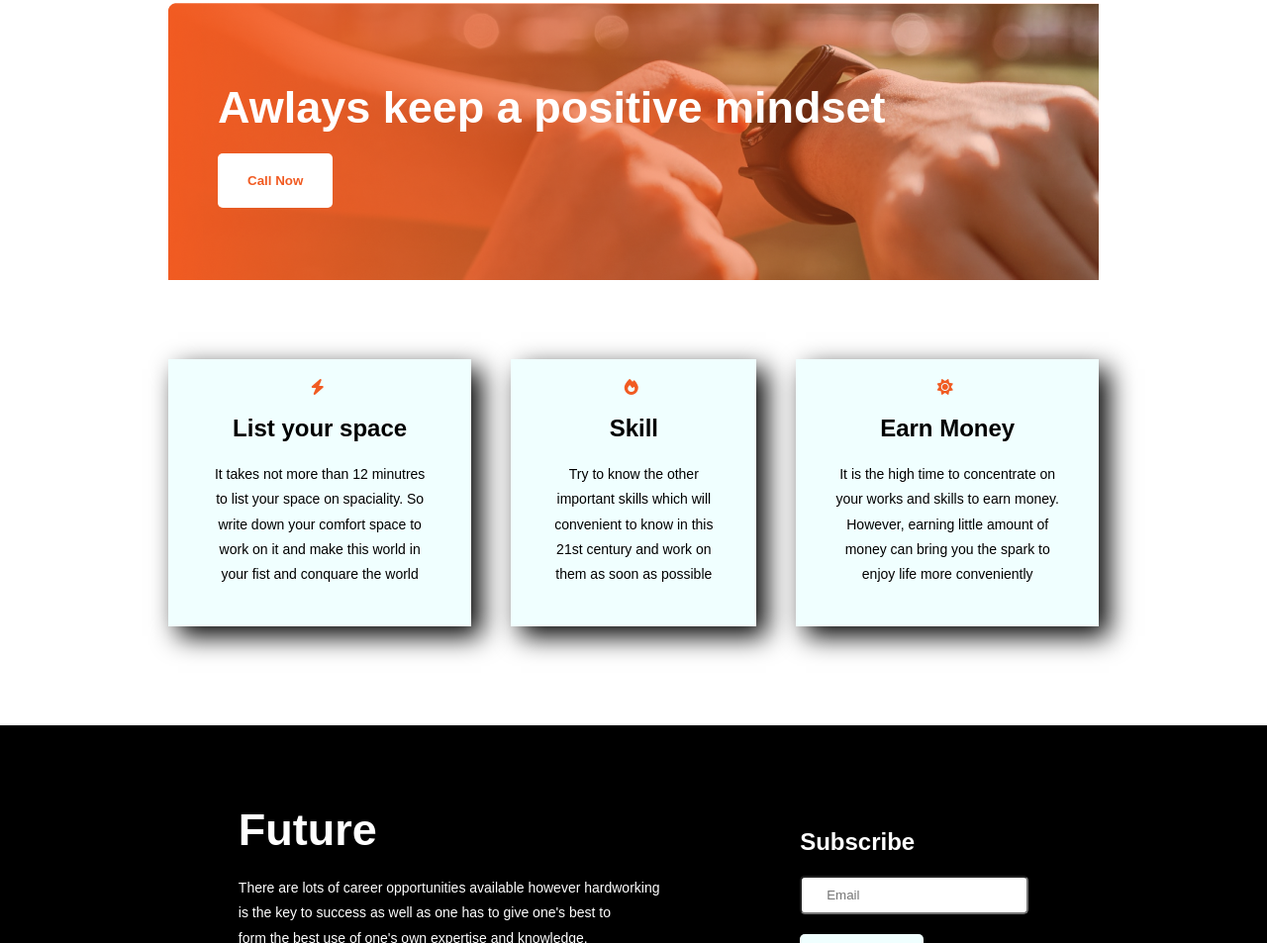
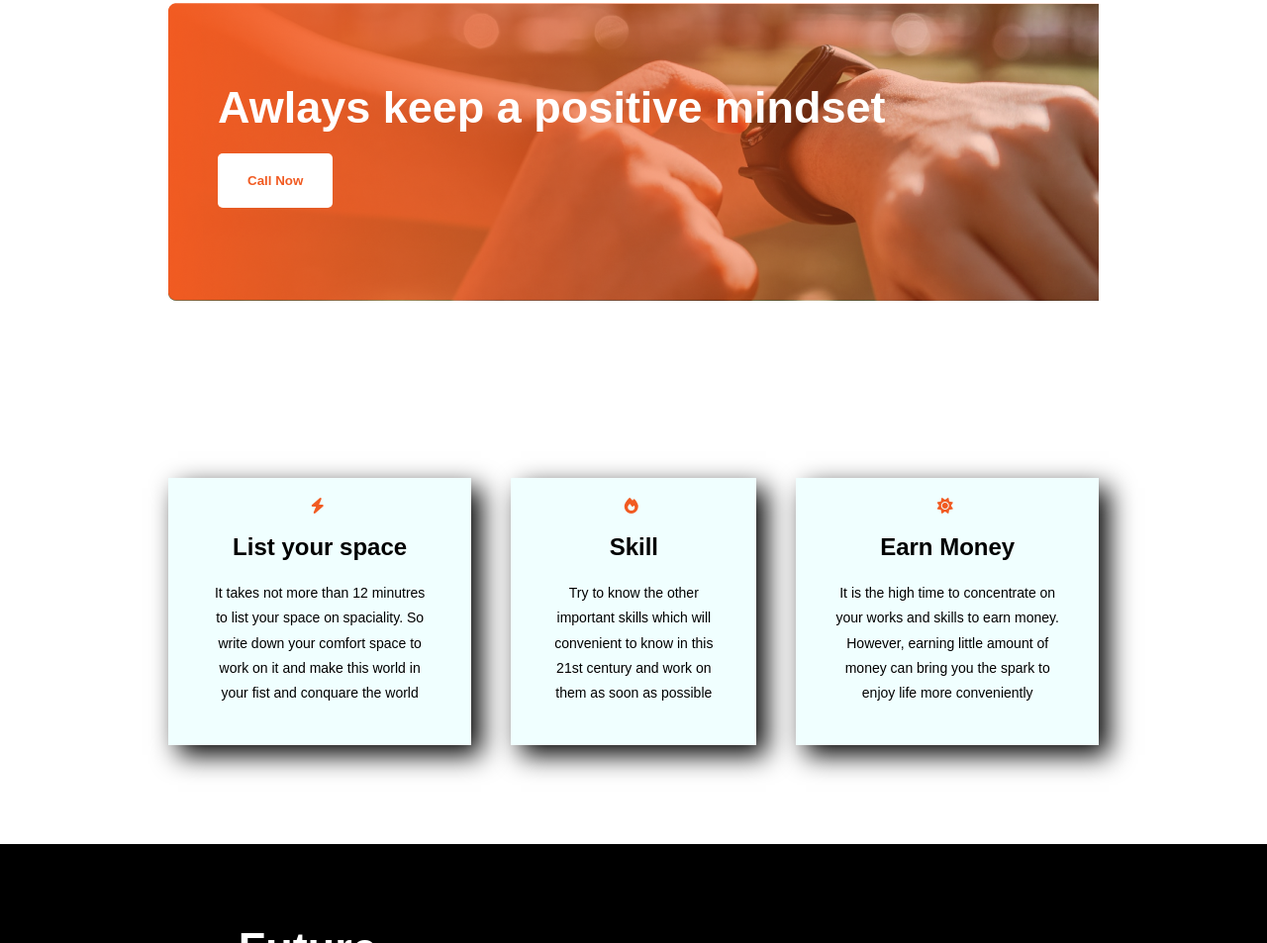
Before and after one commit to paulniloy/assignment_one, a plain HTML site: page index.html in a window 1280 px wide. Shown: the part 2262-3215 px from the top of the page at 99% size. Drawn offline with Linux system fonts and the light colour scheme.

Commit message:
final submission

```diff
--- a/style.css
+++ b/style.css
@@ -92,7 +92,7 @@ i{
 .bg{
     background-image: url("images/gradient3.png"), url("images/watch.png");
     background-blend-mode: normal;
-    height: 200px;
+    height: 400px;
     width: auto;
     background-repeat: no-repeat;
     background-position: cover;
@@ -115,7 +115,6 @@ i{
 /* box portion */
 /* flexthree started */
 .flexthree{
-    margin-top: 80px;
     display: flex;
     gap: 40px;
     align-items: center;
```
Also changed, not shown: index.html (+1 -1 lines).
